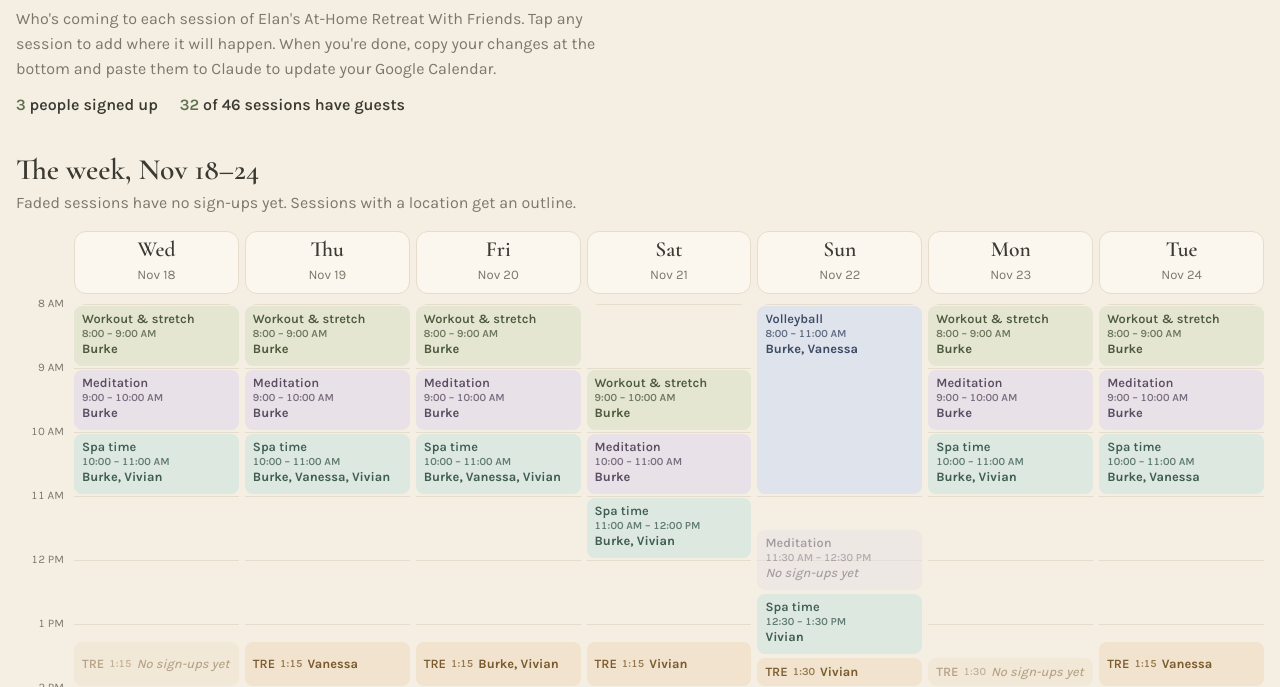
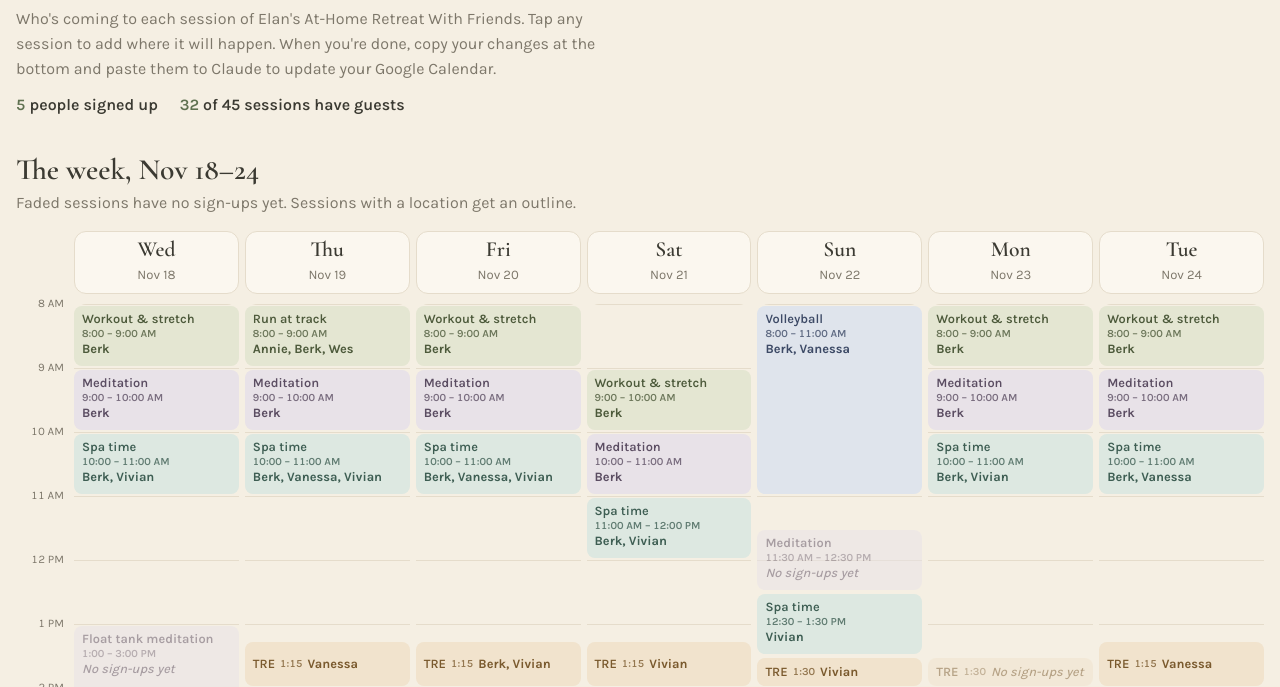
Before and after one commit to elantimmons/elans-retreat, a plain HTML site: page planner-k7m2x9/index.html in a window 1280 px wide. Shown: the part 143-830 px from the top of the page. Drawn offline with nearby package versions, Linux system fonts and the light colour scheme.

Commit message:
Thursday run at track, Wednesday float tank, Berk/Annie/Wes in planner
Co-Authored-By: Claude Opus 5.5 <noreply@anthropic.com>

```diff
--- a/planner-k7m2x9/index.html
+++ b/planner-k7m2x9/index.html
@@ -248,9 +248,10 @@ footer { color: var(--muted); font-size: 0.9rem; max-width: 64ch; }
   }
   var DAYS = [
     { key: "wed", dow: "Wed", long: "Wednesday", date: "Nov 18",
-      sessions: standard().filter(function (s) { return s.key !== "evening"; })
-        .concat([S("volley", 1020, 1140, "Volleyball", "play")]) },
-    { key: "thu", dow: "Thu", long: "Thursday", date: "Nov 19", sessions: standard() },
+      sessions: standard().filter(function (s) { return ["evening", "tre", "med2"].indexOf(s.key) < 0; })
+        .concat([S("float", 780, 900, "Float tank meditation", "still"), S("volley", 1020, 1140, "Volleyball", "play")]) },
+    { key: "thu", dow: "Thu", long: "Thursday", date: "Nov 19",
+      sessions: standard().map(function (s) { if (s.key === "workout") s.name = "Run at track"; return s; }) },
     { key: "fri", dow: "Fri", long: "Friday", date: "Nov 20",
       sessions: standard().map(function (s) {
         if (s.key === "read") { s.start -= 60; s.end -= 60; }
@@ -274,9 +275,10 @@ footer { color: var(--muted); font-size: 0.9rem; max-width: 64ch; }
       sessions: standard().map(function (s) { if (s.key === "tre") s.start = 810; return s; }) },
     { key: "tue", dow: "Tue", long: "Tuesday", date: "Nov 24", sessions: standard() }
   ];
+  DAYS.forEach(function (d) { d.sessions.sort(function (a, b) { return a.start - b.start; }); });
 
-  var ATTENDEES = {"wed|workout":["Burke"],"wed|med1":["Burke"],"wed|spa":["Burke","Vivian"],"thu|workout":["Burke"],"thu|med1":["Burke"],"thu|spa":["Burke","Vanessa","Vivian"],"fri|workout":["Burke"],"fri|med1":["Burke"],"fri|spa":["Burke","Vanessa","Vivian"],"fri|tre":["Burke","Vivian"],"fri|med2":["Burke"],"fri|read":["Burke","Vivian"],"fri|evening":["Burke","Vivian"],"sat|workout":["Burke"],"sat|med1":["Burke"],"sat|spa":["Burke","Vivian"],"sun|volley":["Burke","Vanessa"],"mon|workout":["Burke"],"mon|med1":["Burke"],"mon|spa":["Burke","Vivian"],"mon|evening":["Burke"],"tue|workout":["Burke"],"tue|med1":["Burke"],"tue|spa":["Burke","Vanessa"],"tue|evening":["Burke","Vivian"],"wed|volley":["Vanessa"],"thu|tre":["Vanessa"],"tue|tre":["Vanessa"],"sat|tre":["Vivian"],"sat|read":["Vivian"],"sun|spa":["Vivian"],"sun|tre":["Vivian"]};
-  var PEOPLE = [{"name":"Burke","count":25},{"name":"Vanessa","count":7},{"name":"Vivian","count":13}];
+  var ATTENDEES = {"thu|workout":["Annie","Berk","Wes"],"wed|workout":["Berk"],"wed|med1":["Berk"],"wed|spa":["Berk","Vivian"],"thu|med1":["Berk"],"thu|spa":["Berk","Vanessa","Vivian"],"fri|workout":["Berk"],"fri|med1":["Berk"],"fri|spa":["Berk","Vanessa","Vivian"],"fri|tre":["Berk","Vivian"],"fri|med2":["Berk"],"fri|read":["Berk","Vivian"],"fri|evening":["Berk","Vivian"],"sat|workout":["Berk"],"sat|med1":["Berk"],"sat|spa":["Berk","Vivian"],"sun|volley":["Berk","Vanessa"],"mon|workout":["Berk"],"mon|med1":["Berk"],"mon|spa":["Berk","Vivian"],"mon|evening":["Berk"],"tue|workout":["Berk"],"tue|med1":["Berk"],"tue|spa":["Berk","Vanessa"],"tue|evening":["Berk","Vivian"],"wed|volley":["Vanessa"],"thu|tre":["Vanessa"],"tue|tre":["Vanessa"],"sat|tre":["Vivian"],"sat|read":["Vivian"],"sun|spa":["Vivian"],"sun|tre":["Vivian"]};
+  var PEOPLE = [{"name":"Annie","count":1},{"name":"Berk","count":25},{"name":"Vanessa","count":7},{"name":"Vivian","count":13},{"name":"Wes","count":1}];
   var DAY_START = 480, DAY_END = 0;
   DAYS.forEach(function (d) { d.sessions.forEach(function (s) { DAY_END = Math.max(DAY_END, s.end); }); });
   var STORE = "retreat-host-locations-v1";
@@ -293,11 +295,11 @@ footer { color: var(--muted); font-size: 0.9rem; max-width: 64ch; }
   function save() { try { localStorage.setItem(STORE, JSON.stringify(locs)); } catch (e) {} }
 
   // Stats + people
-  var withGuests = 0;
-  DAYS.forEach(function (d) { d.sessions.forEach(function (s) { if ((ATTENDEES[id(d, s)] || []).length) withGuests++; }); });
+  var withGuests = 0, total = 0;
+  DAYS.forEach(function (d) { d.sessions.forEach(function (s) { total++; if ((ATTENDEES[id(d, s)] || []).length) withGuests++; }); });
   var stats = document.getElementById("stats");
   stats.innerHTML = "";
-  [[PEOPLE.length, PEOPLE.length === 1 ? " person signed up" : " people signed up"], [withGuests, " of 46 sessions have guests"]].forEach(function (p) {
+  [[PEOPLE.length, PEOPLE.length === 1 ? " person signed up" : " people signed up"], [withGuests, " of " + total + " sessions have guests"]].forEach(function (p) {
     var w = el("div"); var n = el("span", null, String(p[0])); w.appendChild(n); w.appendChild(document.createTextNode(p[1])); stats.appendChild(w);
   });
   var people = document.getElementById("people");
```
Also changed, not shown: index.html (+5 -3 lines).
